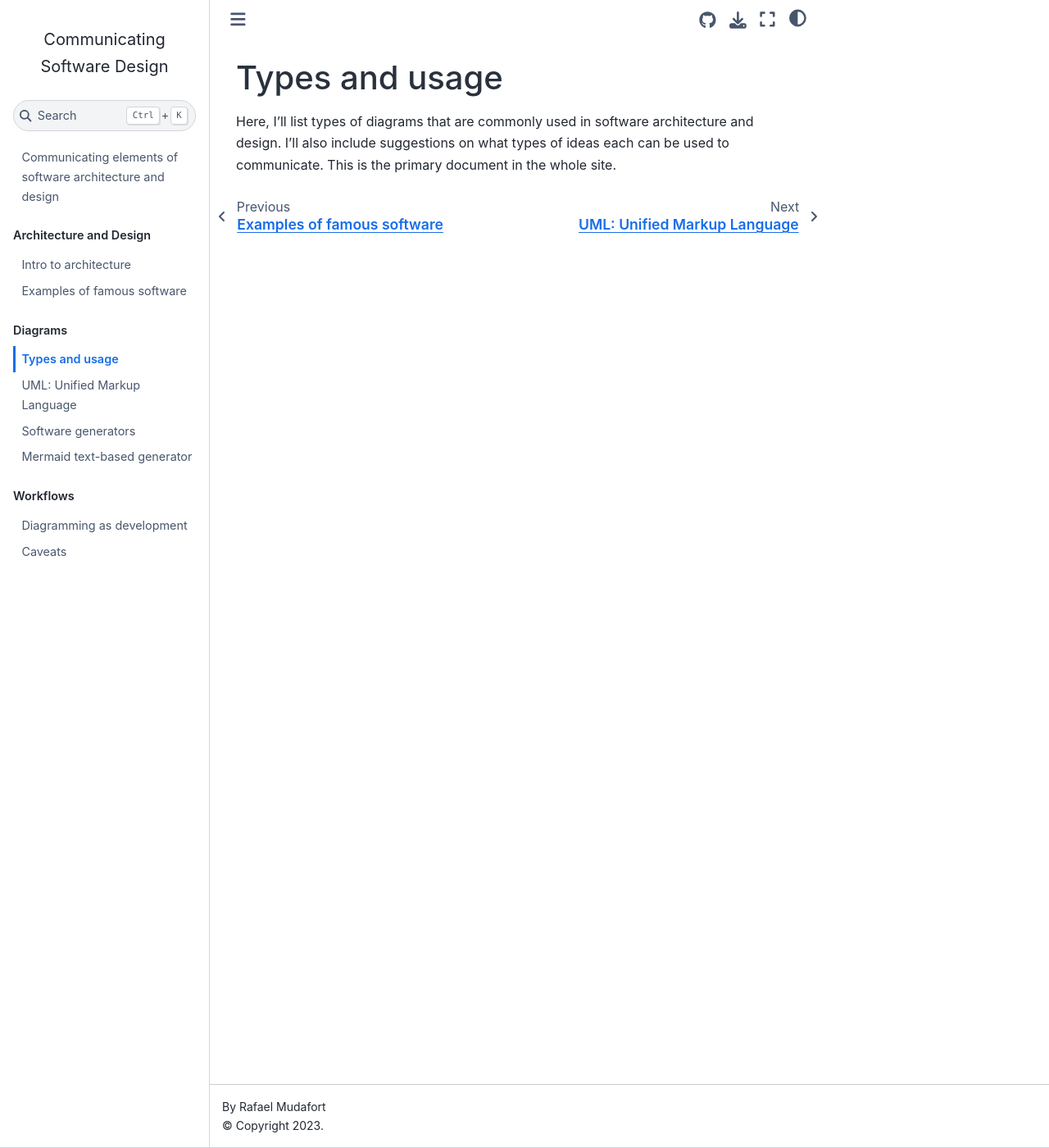
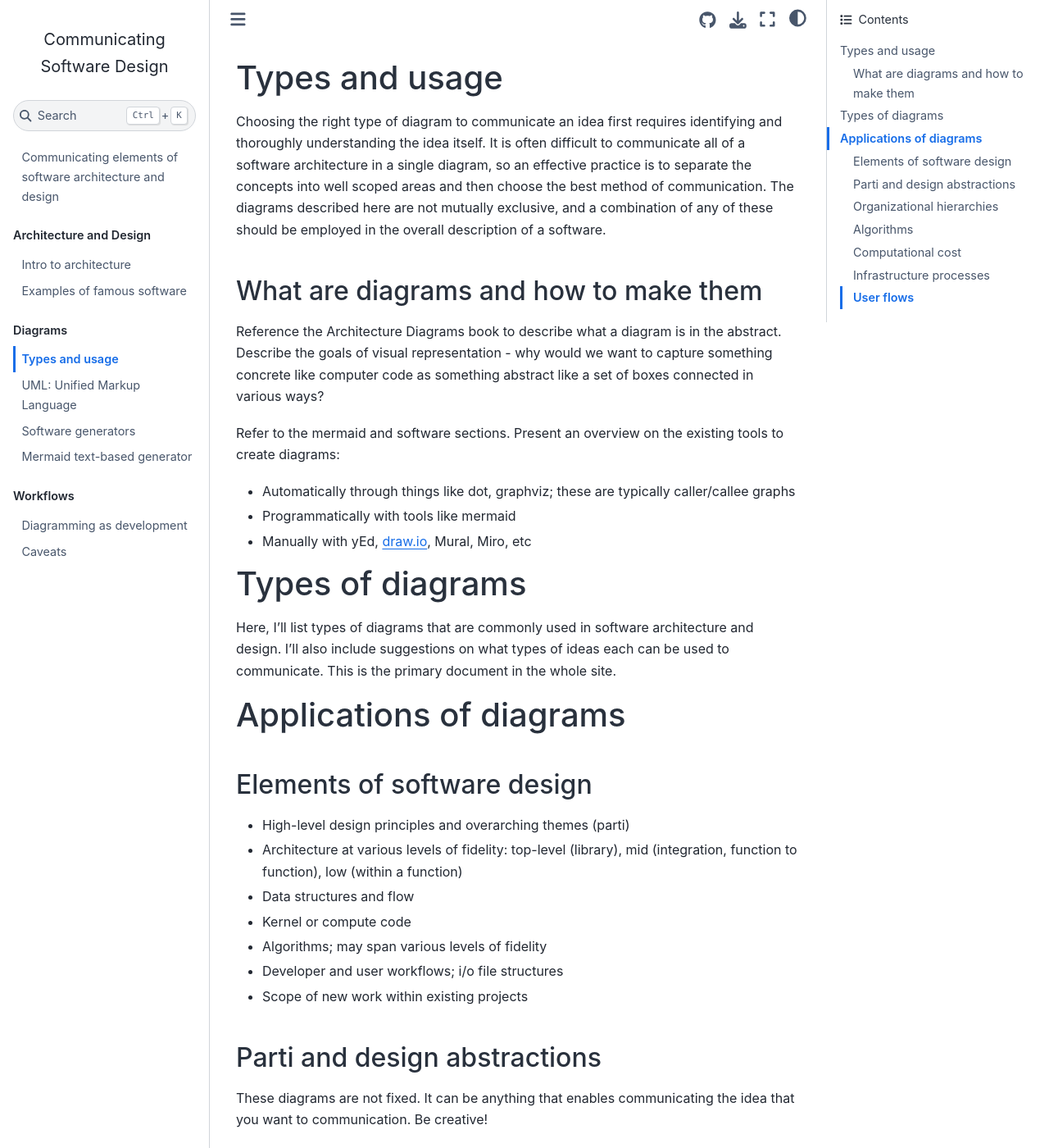
Before and after one commit to rafmudaf/communicating-design, a Jupyter Book: the page built from docs/diagram_types_usage.md, in a window 1280 px wide and 1400 px high. Shown: the whole window at 82% size. Built offline with Jupyter Book 1.0.4 settings and Sphinx 7.4.7 and the Sphinx Book theme 1.1.4, drawn with Linux system fonts in a browser that asks for light colours; some of the changed text lies outside the part shown.

Commit message:
Add more structure to diagrams page

```diff
--- a/docs/diagram_types_usage.md
+++ b/docs/diagram_types_usage.md
@@ -1,5 +1,76 @@
 # Types and usage
+
+Choosing the right type of diagram to communicate an idea first requires identifying
+and thoroughly understanding the idea itself.
+It is often difficult to communicate all of a software architecture in a single diagram,
+so an effective practice is to separate the concepts into well scoped areas and then
+choose the best method of communication.
+The diagrams described here are not mutually exclusive, and a combination of any of
+these should be employed in the overall description of a software.
+
+
+## What are diagrams and how to make them
+
+Reference the Architecture Diagrams book to describe what a diagram is in the abstract.
+Describe the goals of visual representation - why would we want to capture something concrete like computer code as something abstract like a set of boxes connected in various ways?
+
+Refer to the mermaid and software sections.
+Present an overview on the existing tools to create diagrams:
+- Automatically through things like dot, graphviz; these are typically caller/callee graphs
+- Programmatically with tools like mermaid
+- Manually with yEd, draw.io, Mural, Miro, etc
+
+# Types of diagrams
 
 Here, I'll list types of diagrams that are commonly used in software architecture and design.
 I'll also include suggestions on what types of ideas each can be used to communicate.
 This is the primary document in the whole site.
+
+
+# Applications of diagrams
+
+
+## Elements of software design
+
+- High-level design principles and overarching themes (parti)
+- Architecture at various levels of fidelity: top-level (library), mid (integration, function to function), low (within a function)
+- Data structures and flow
+- Kernel or compute code
+- Algorithms; may span various levels of fidelity
+- Developer and user workflows; i/o file structures
+- Scope of new work within existing projects
+
+## Parti and design abstractions
+
+These diagrams are not fixed. It can be anything that enables communicating the idea that you want to communication.
+Be creative!
+
+## Organizational hierarchies
+
+High-level object diagrams for OOP
+- Class diagrams
+Function flow for Functional Programming
+Module-module interactions
+- Component diagrams
+Library-library interactions
+
+## Algorithms
+
+Logical steps in words or pseudo code
+
+
+## Computational cost
+
+Memory access diagrams
+CPU/ GPU usage
+
+## Infrastructure processes
+
+Thing like automated testing, release pipelines, and collaborative workflows
+- Sequence diagrams
+- Deployment diagrams including symbols from AWS and GCP
+
+## User flows
+
+Pipelines for pre and post processing data
+Where your software fits into a larger context for a particular topic
```
Also changed, not shown: docs/intro.md (+7 -5 lines).
